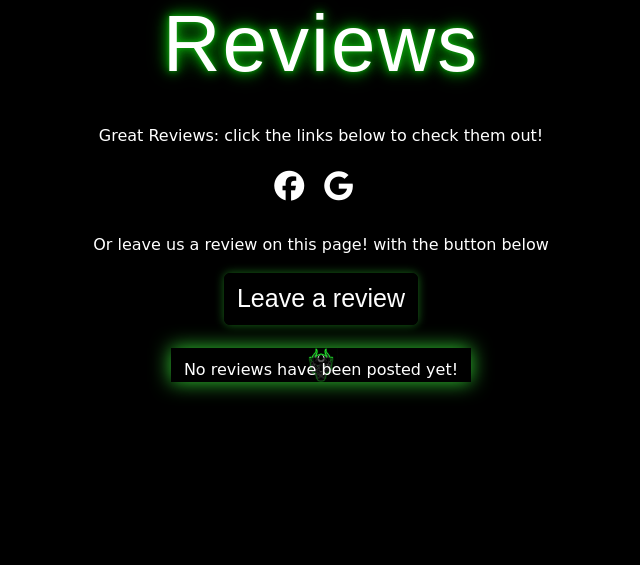
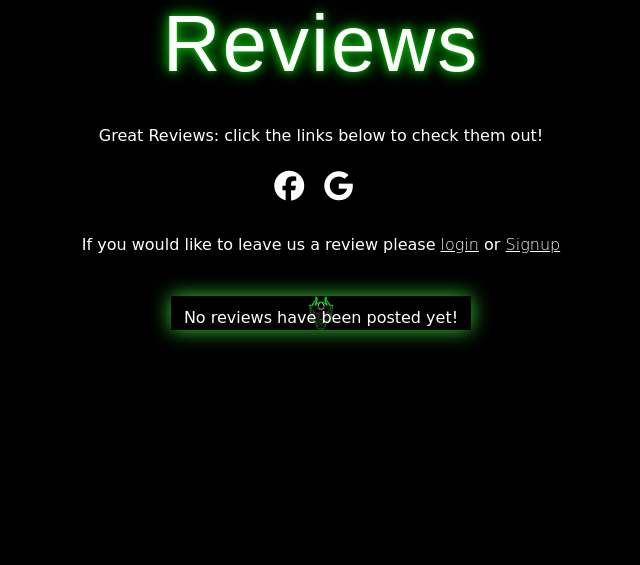
Before and after one commit to ALVIN02-ui/NeonDemonPortfolioProject4, a Django app: page /reviews/ in a window 1280 px wide. Shown: the part 109-674 px from the top of the page, without its empty margins (319-959 px from the left). Run offline with Django 3.2, Linux system fonts and the light colour scheme; data that the repository does not hold is empty; some libraries are stand-ins or nearby versions; some web fonts are replaced.

Commit message:
add conditional statement in reviews.html so only users can submit a review and non users are advised to log in or sign up to leave a review

```diff
--- a/static/css/style.css
+++ b/static/css/style.css
@@ -404,6 +404,17 @@ nav * {
     margin-top:40px;
 }
 
+#review-p a{
+    color:white;
+    text-decoration: underline;
+    font-weight: 100;
+}
+
+#review-p a:hover{
+    color:rgb(51, 209, 51);
+    text-decoration: underline;
+    font-weight: 100;
+}
 
 /* review form media query */
 @media (max-width: 767px) {
--- a/templates/reviews.html
+++ b/templates/reviews.html
@@ -24,8 +24,18 @@
                 </li>
             </ul>
             <br>
+            {% if user.is_authenticated %}
             <p>Or leave us a review on this page! with the button below</p>
-            <a href="{% url 'reviewform' %}" id="review-button" class="btn btn-primary">Leave a review</a>
+            <a style="margin-bottom:15px;" href="{% url 'reviewform' %}" id="review-button" class="btn btn-primary">Leave a review</a>
+            <br>
+            <h5>My Reviews</h5>
+            {% else %}
+            <p id ="review-p">
+                If you would like to leave us a review please <a href="{% url 'login' %}"> login</a>
+                or
+                <a href="{% url 'signup' %}">Signup</a>
+            </p>
+            {% endif %}
         </div>
     </div>
 </div>
```
